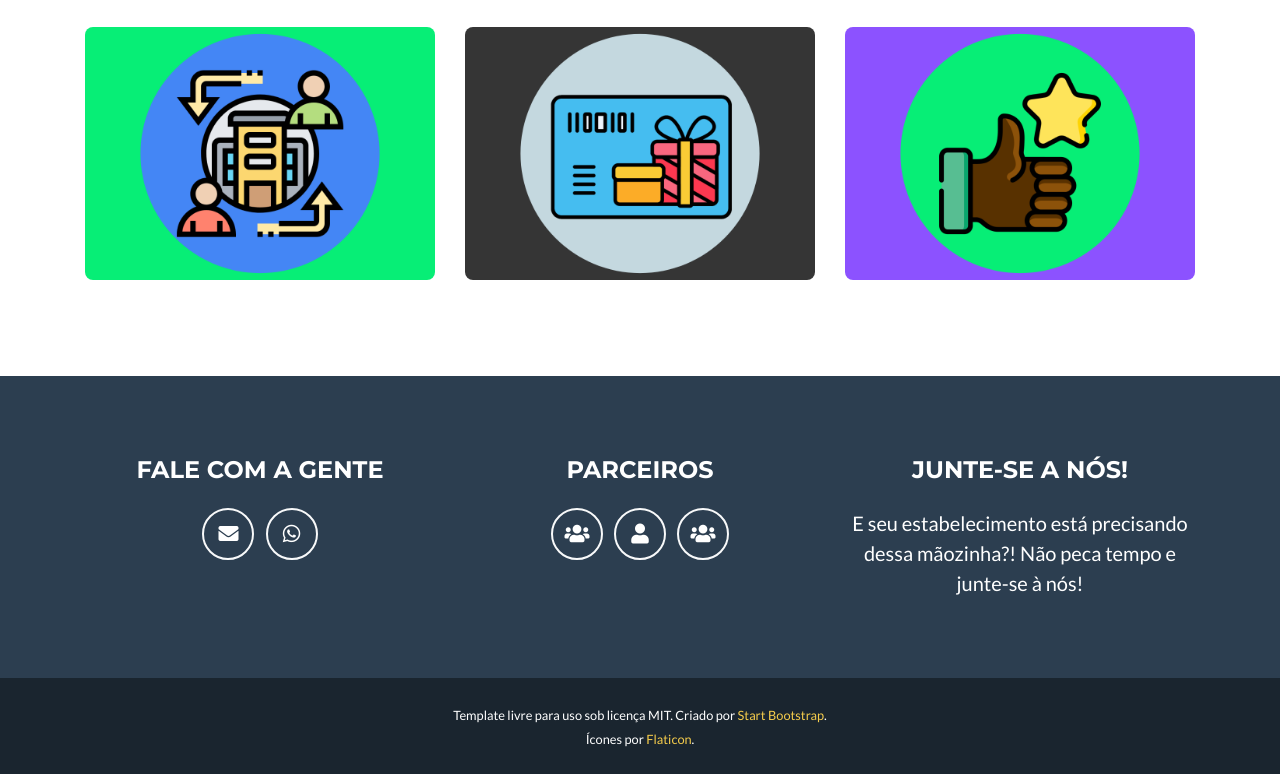
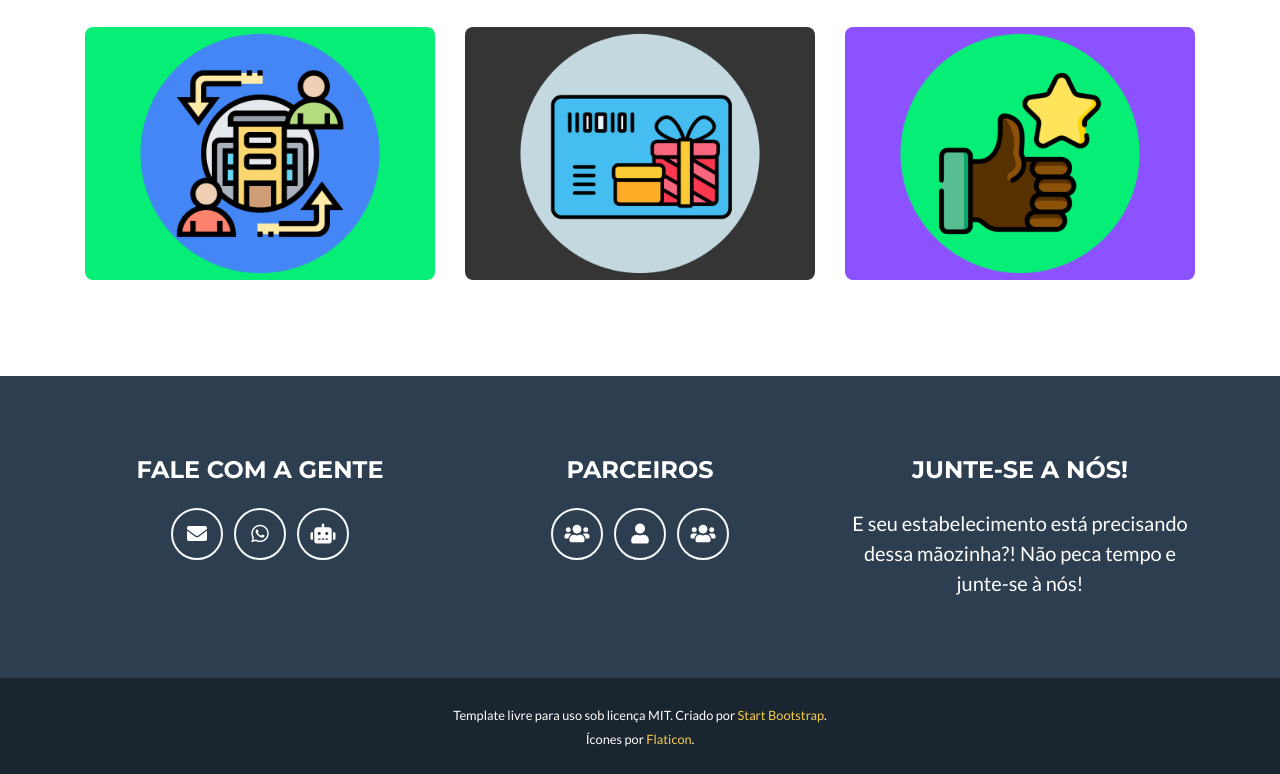
Before and after one commit to projeto-dmitri/tacheio, a website with bundled scripts: page index.html in a window 1280 px wide. Shown: the part 2056-2830 px from the top of the page. Built offline with nearby package versions, Linux system fonts and the light colour scheme.

Commit message:
add ícone de robô

```diff
--- a/index.html
+++ b/index.html
@@ -234,6 +234,9 @@
           </a>
           <a class="btn btn-outline-light btn-social mx-1">
             <i class="fab fa-whatsapp"></i>
+          </a>
+          <a class="btn btn-outline-light btn-social mx-1">
+            <i class="fas fa-robot"></i>
           </a>
         </div>
 
```
